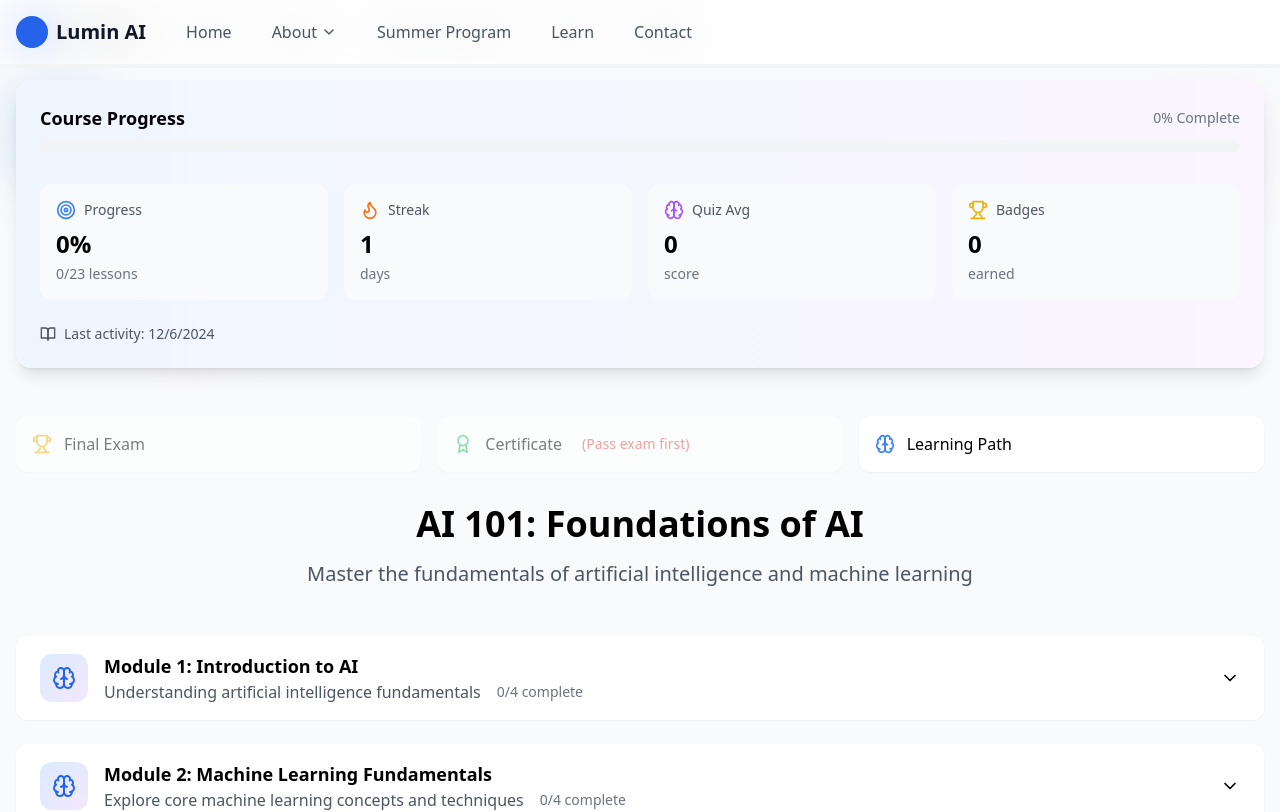
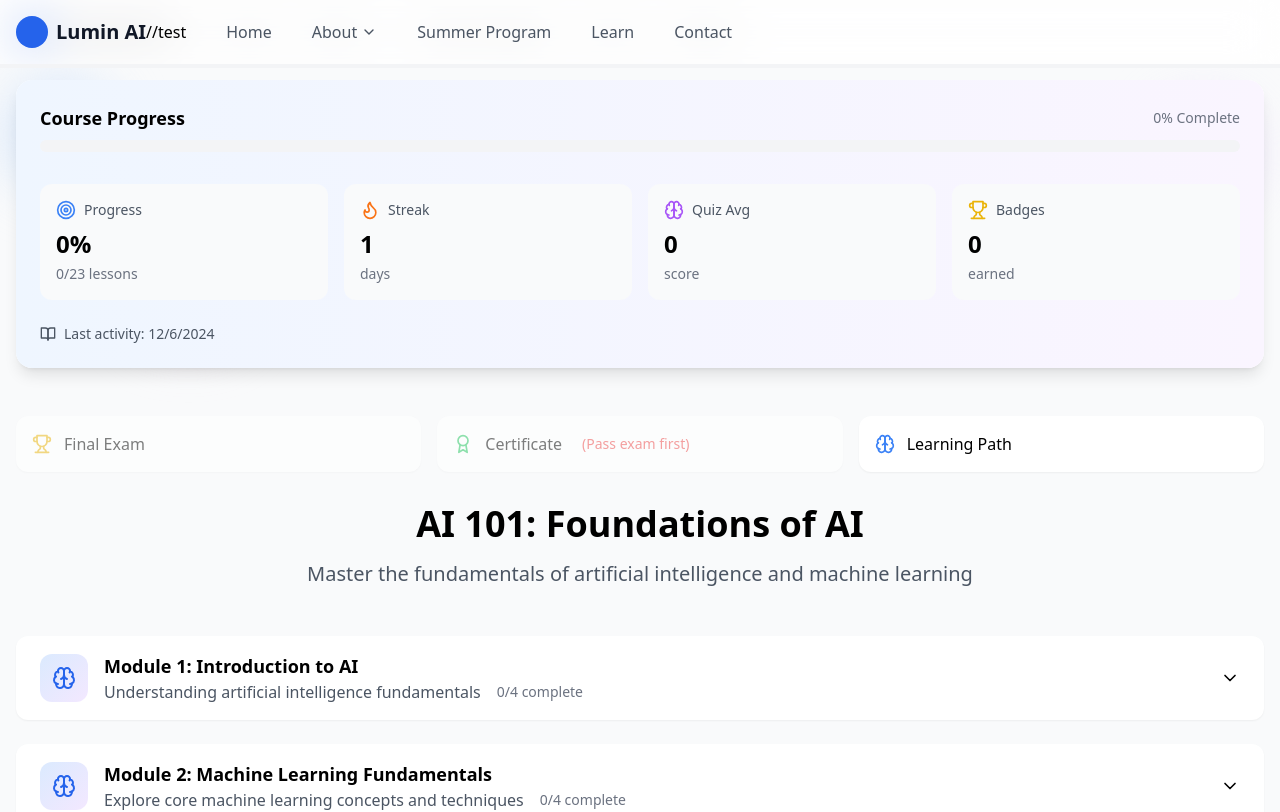
Before and after one commit to shashankmadala/my-lumin-website, a React (Vite) app: page /learn in a window 1280 px wide. Shown: the top 812 px of the page. Built offline with nearby package versions, Linux system fonts and the light colour scheme; the HTML template or start-up script is replaced by a standard one.

Commit message:
change again for vercel

```diff
--- a/src/components/Navigation.jsx
+++ b/src/components/Navigation.jsx
@@ -53,7 +53,7 @@ export default function Navigation() {
               </span>
             </Link>
           </div>
-
+//test
           {/* Navigation Links */}
           <div className="flex ml-8 gap-6">
             {links.map((link) => (
```
